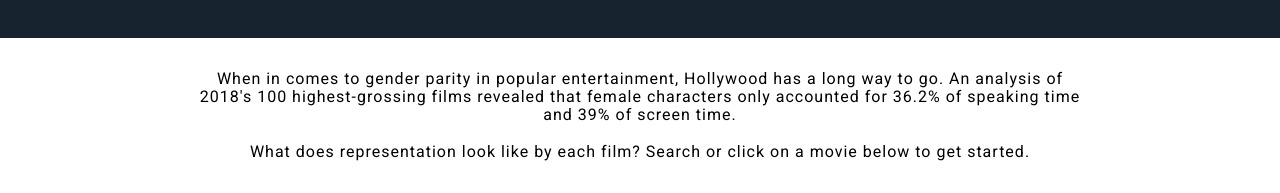
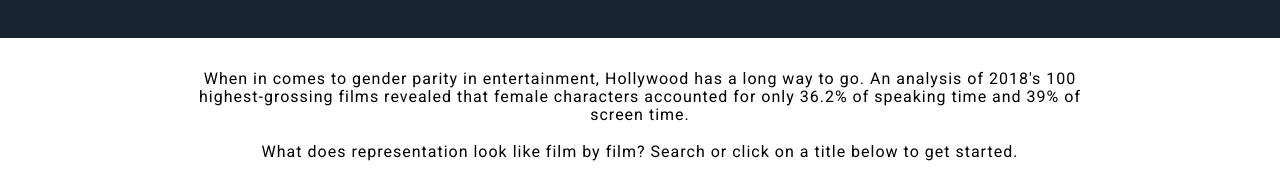
Before and after one commit to jngong/gender-diversity-in-film, a React (Create React App) app in the folder film-diversity/: page / in a window 1280 px wide. Shown: the part 122-315 px from the top of the page. Built offline with nearby package versions, Linux system fonts and the light colour scheme; no server answers.

Commit message:
minor details

```diff
--- a/film-diversity/src/components/Search.jsx
+++ b/film-diversity/src/components/Search.jsx
@@ -11,9 +11,9 @@
         <div>
             <div className="description">
                 <p>
-                    When in comes to gender parity in popular entertainment, Hollywood has a long way to go. An analysis of 2018's 100 highest-grossing films revealed that female characters only accounted for 36.2% of speaking time and 39% of screen time.
+                    When in comes to gender parity in entertainment, Hollywood has a long way to go. An  analysis of 2018's 100 highest-grossing films revealed that female characters accounted for only 36.2% of speaking time and 39% of screen time.
                 <br /><br />
-                    What does representation look like by each film?  Search or click on a movie below to get started.
+                    What does representation look like film by film?  Search or click on a title below to get started.
             </p>
             </div>
             <div className="search-bar">
```
